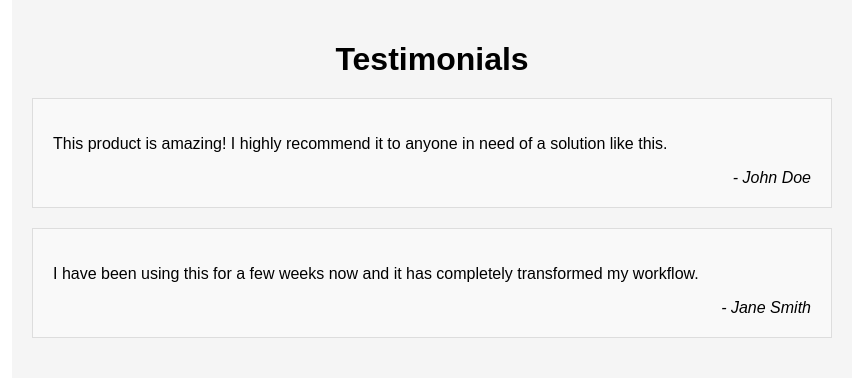
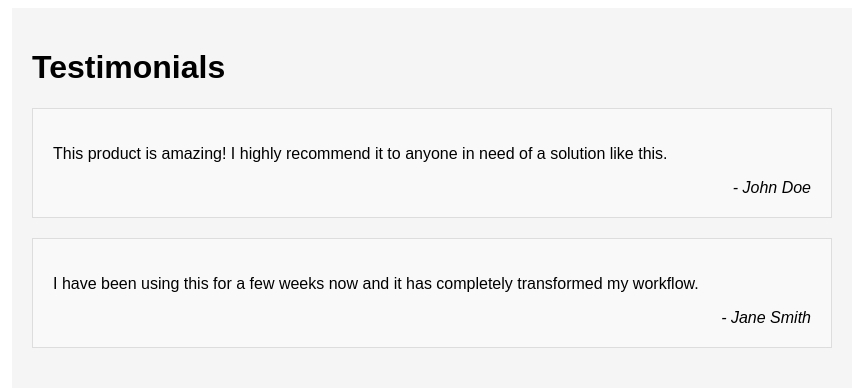
Before and after one commit to acciojob/testimonial-AsadGuru, a website: page main.html in a window 1280 px wide. Shown: the whole page, without its empty margins (208-1071 px from the left). Drawn offline with Linux system fonts and the light colour scheme.

Commit message:
created a submission

```diff
--- a/main.html
+++ b/main.html
@@ -6,7 +6,7 @@
 	<link rel="stylesheet" href="styles.css">
 <style>
 
-        body {
+        /* body {
 
             font-family: sans-serif;
 
@@ -14,7 +14,7 @@
 
             padding: 0;
 
-        }
+        } */
 
 
         .container {
@@ -27,17 +27,19 @@
 
 			background-color:#f5f5f5;
 
+			font-family: sans-serif;
+
         }
 
 
-        h1 {
+        /* h1 {
 
-            text-align: center;
+
 
             margin-bottom: 20px;
 
         }
-
+ */
 
         .testimonial {
 
```
